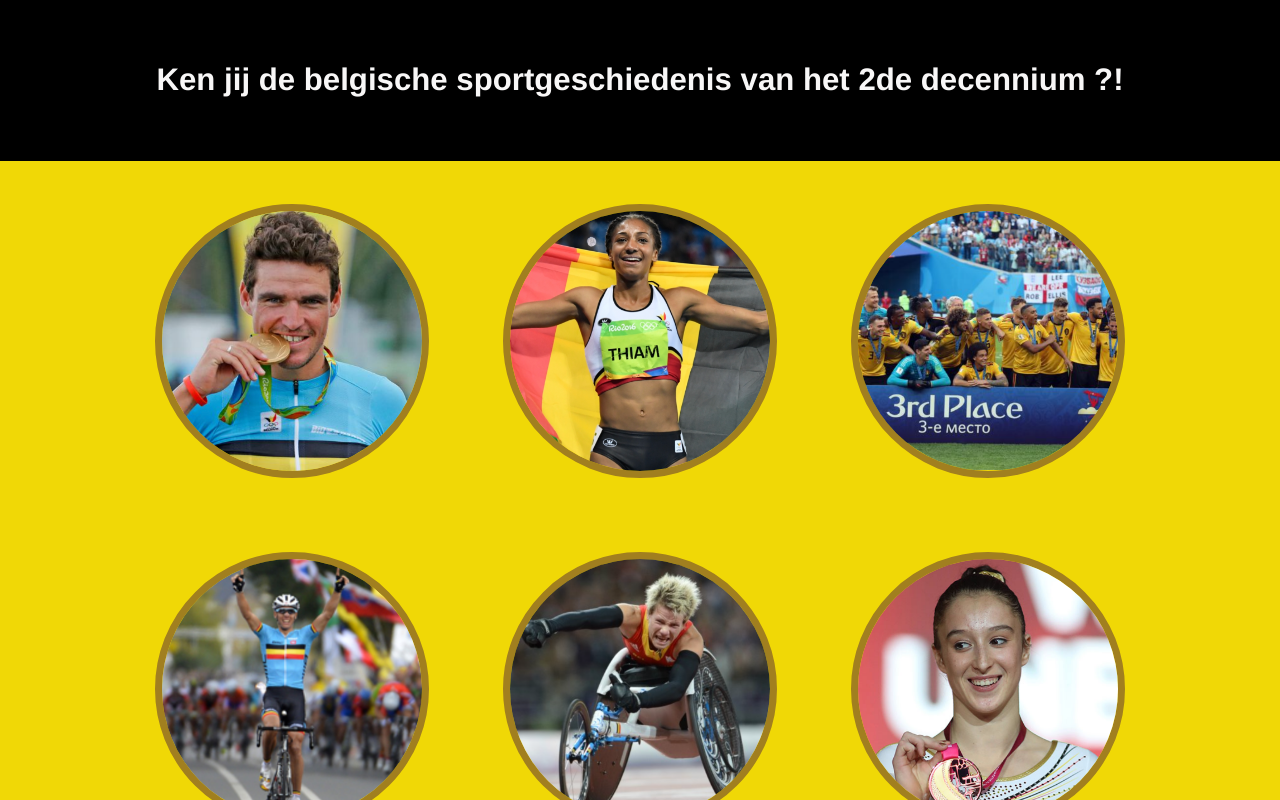
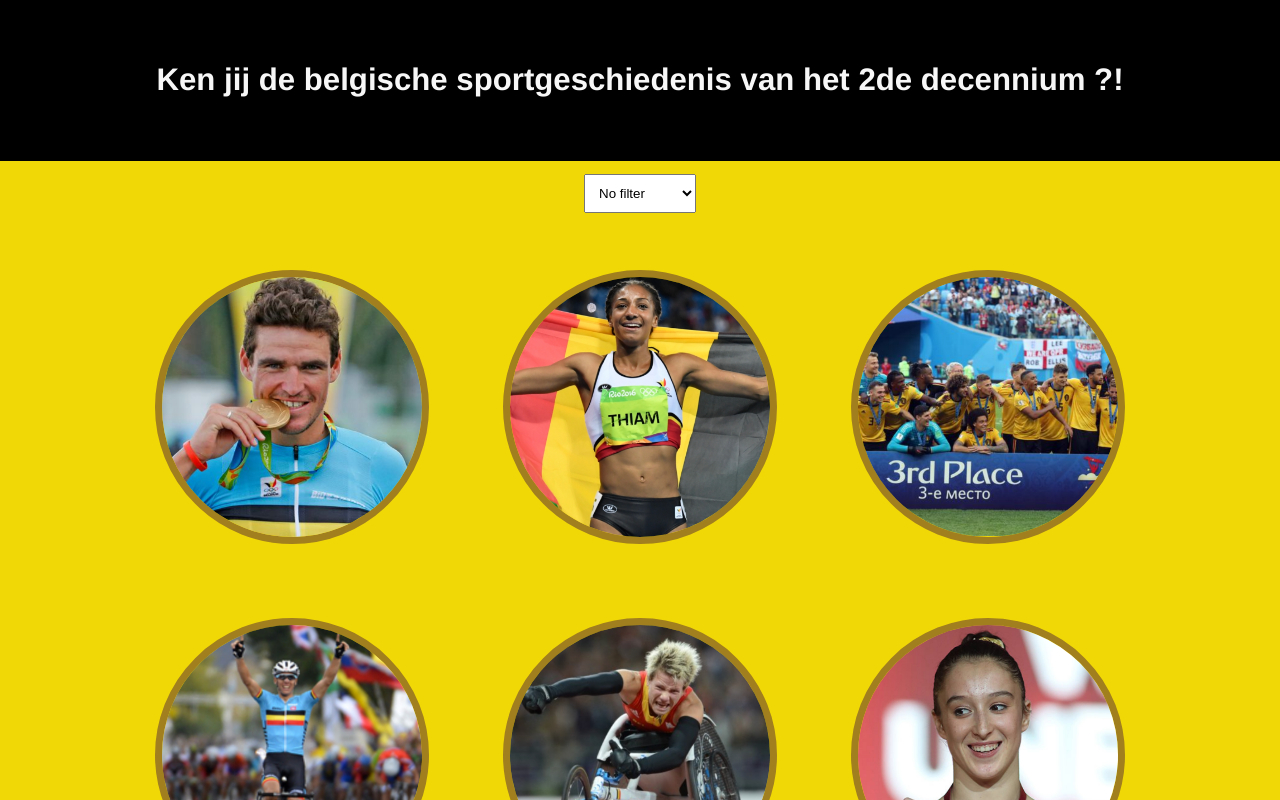
Before and after one commit to Nxtra/besport, a React (Create React App) app: page / in a window 1280 px wide. Shown: the top 800 px of the page. Built offline with nearby package versions, Linux system fonts and the light colour scheme.

Commit message:
add filter option

```diff
--- a/src/App.js
+++ b/src/App.js
@@ -1,18 +1,33 @@
-import React from "react";
+import React, { useState } from "react";
+
 import "./App.scss";
 import SoundBoard from "./components/soundboard";
 import sportMoments from "./data/sportMomentsData";
 import SocialFollow from "./components/socialFollow";
+import Toolbar from "./components/Toolbar";
 
 function App() {
+  const [data, setData] = useState(sportMoments);
+
+  const filterOnCategory = (category) => {
+    const filteredItems = category
+      ? sportMoments.filter((sportMoment) => sportMoment.category === category)
+      : sportMoments;
+    setData(filteredItems);
+  };
+
   return (
     <div className="App">
       <header className="header">
         Ken jij de belgische sportgeschiedenis van het 2de decennium ?!
       </header>
-      <div className="toolbar"></div>
 
-      <SoundBoard data={sportMoments} />
+      <Toolbar
+        onSelect={filterOnCategory}
+        categories={sportMoments.map((sportMoment) => sportMoment.category)}
+      />
+
+      <SoundBoard data={data} />
 
       <footer>
         <SocialFollow />
--- a/src/App.scss
+++ b/src/App.scss
@@ -38,6 +38,18 @@ footer {
   color: #fff;
 }
 
+.toolbar {
+  display: flex;
+  flex-direction: row;
+  flex-wrap: wrap;
+  justify-content: center;
+}
+
+.toolbar select {
+  padding: 10px;
+  margin: 1em;
+}
+
 /* @media screen and (min-width: 540px) {
   // place here CSS rules that only apply to screens above 540px
   } */
--- /dev/null
+++ b/src/components/Toolbar.js
@@ -0,0 +1,32 @@
+import React from "react";
+
+class Toolbar extends React.Component {
+  constructor(props) {
+    super();
+    this.categories = props.categories;
+  }
+
+  onSelected = ({ target }) => {
+    console.log(target.value);
+    this.props.onSelect(target.value);
+  };
+
+  render() {
+    return (
+      <div className="toolbar">
+        <select onChange={this.onSelected}>
+          <option defaultValue value="">
+            No filter
+          </option>
+          {this.categories.map((category, index) => (
+            <option key={index} value={category}>
+              {category}
+            </option>
+          ))}
+        </select>
+      </div>
+    );
+  }
+}
+
+export default Toolbar;
--- a/src/components/soundboard.js
+++ b/src/components/soundboard.js
@@ -3,7 +3,6 @@ import React, { useState, useEffect } from "react";
 import Moment from "./moment";
 
 function Soundboard(props) {
-  const [data] = useState(props.data);
   const [chosen, setChosen] = useState(-1);
 
   const [audio, setAudio] = useState();
@@ -25,7 +24,7 @@ function Soundboard(props) {
   // Heb ik hier echt twee useEffect's voor nodig?
   useEffect(() => {
     if (chosen >= 0) {
-      setAudio(new Audio(data[chosen].sound));
+      setAudio(new Audio(props.data[chosen].sound));
     }
   }, [chosen]);
 
@@ -44,7 +43,7 @@ function Soundboard(props) {
 
   return (
     <div className="soundboard">
-      {data.map((moment, index) => (
+      {props.data.map((moment, index) => (
         <Moment
           image={moment.image}
           name={moment.name}
--- a/src/data/sportMomentsData.js
+++ b/src/data/sportMomentsData.js
@@ -33,51 +33,61 @@ const sportMoments = [
     name: "Greg Van Avermaet",
     image: gregvanavermaetImage,
     sound: gregvanavermaetSound,
+    category: "Cycling",
   },
   {
     name: "Nafi Thiam",
     image: nafithiamImage,
     sound: nafithiamSound,
+    category: "Athletics",
   },
   {
     name: "WK voetbal",
     image: wkvoetbalImage,
     sound: wkvoetbalSound,
+    category: "Soccer",
   },
   {
     name: "Philippe Gilbert",
     image: philippegilbertImage,
     sound: philippegilbertSound,
+    category: "Cycling",
   },
   {
     name: "Marieke Vervoort",
     image: mariekevervoortImage,
     sound: mariekevervoortSound,
+    category: "Athletics",
   },
   {
     name: "Nina Derwael",
     image: derwaelImage,
     sound: derwaelSound,
+    category: "Gymnastics",
   },
   {
     name: "Red Lions",
     image: redlionsImage,
     sound: redlionsSound,
+    category: "Hockey",
   },
   {
     name: "Emma Meesseman",
     image: emmameessemanImage,
     sound: emmameessemanSound,
+    category: "Basketball",
   },
   {
     name: "Victor Campenaerts",
     image: campenaertsImage,
     sound: campenaertsSound,
+    category: "Cycling",
   },
   {
     name: "Pieter Timmers",
     image: pietertimmersImage,
     sound: pietertimmersSound,
+    category: "Swimming",
   },
 ];
 
```
Also changed, not shown: .eslintrc.json (added).
